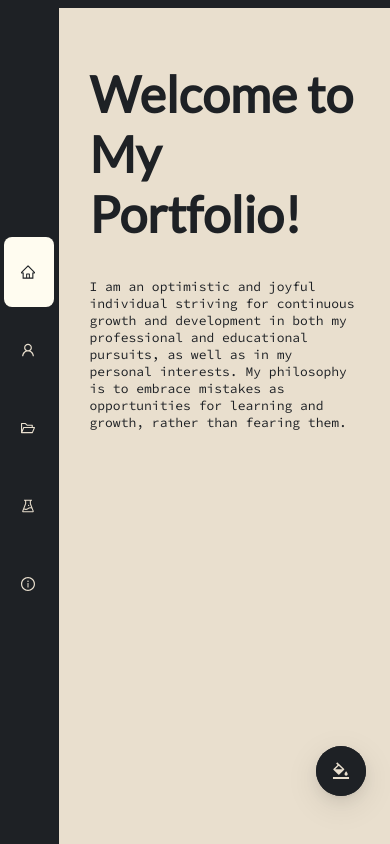
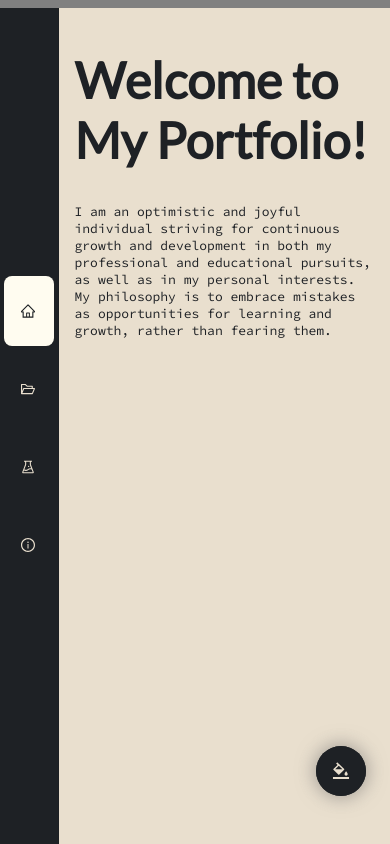
Before and after one commit to Santiag0Herrera/SantiagoHerrera, a React (Vite) app in the folder SantiagoHerrera/: page / in a window 390 px wide. Shown: the top 844 px of the page. Built offline with nearby package versions, Linux system fonts and the light colour scheme.

Commit message:
animation for cards and responsice styling

```diff
--- a/SantiagoHerrera/src/App.jsx
+++ b/SantiagoHerrera/src/App.jsx
@@ -1,8 +1,7 @@
-import React, { useState } from 'react';
+import React from 'react';
 import { Route, Routes } from "react-router-dom";
 import { appRoutes } from './routes';
 import { Layout, ConfigProvider, theme } from 'antd';
-import './App.css';
 import SideBar from './components/SideBar/SideBar';
 import { useGlobalContext } from './Context/context';
 import { motion, useScroll, useSpring } from "framer-motion"
@@ -40,7 +39,7 @@ function App() {
         <SideBar />
         <Content
           style={{
-            minHeight: '150vh',
+            minHeight: '100vh',
             padding: '1rem',
             width: '85vw',
             position: 'absolute',
@@ -59,8 +58,8 @@ function App() {
               transformOrigin: '0%',
               width: '100%',
               height: '0.5rem',
-              backgroundColor: state.theme === 'light' ? '#1e2125' : '#e9dfce',
-              zIndex: 9999,
+              backgroundColor: 'grey',
+              zIndex: 1000,
               display: 'flex',
               flexDirection: 'row',
             }}
--- a/SantiagoHerrera/src/Context/context.jsx
+++ b/SantiagoHerrera/src/Context/context.jsx
@@ -1,5 +1,4 @@
 import React, { useContext, createContext, useEffect, useReducer } from 'react';
-import useFetchDoc from '../hooks/useFirebase';
 import Reducer from '../reducer/Reducer';
 
 export const GlobalContext = createContext();
--- a/SantiagoHerrera/src/components/ProjectCard/ProjectCard.jsx
+++ b/SantiagoHerrera/src/components/ProjectCard/ProjectCard.jsx
@@ -1,20 +1,23 @@
-import React, { useEffect, useState } from 'react'
+import React, { useEffect, useMemo, useState } from 'react'
 import { Skeleton, Card, Avatar } from 'antd';
 import { Link } from 'react-router-dom'
-import { motion } from "framer-motion";
-import {useGlobalContext} from '../../Context/context'
+import { AnimatePresence, motion } from "framer-motion";
+import { useGlobalContext } from '../../Context/context'
 
+const ProjectCard = ({ data, loading, delay }) => {
+    const [isMounted, setIsMounted] = useState(false);
+    const { state } = useGlobalContext();
+    const [preview, setPreview] = useState('');
 
-const ProjectCard = ({ data, loading }) => {
-    const [isMounted, setIsMounted] = useState(false);
-    const {state} = useGlobalContext();
+    const variants = {
+        hidden: { opacity: 0, x: -50 }, // Estado inicial oculto
+        visible: { opacity: 1, x: 0, transition: { delay } }, // Estado visible con transición
+      };
 
     const cardStyles = {
         border: `3px solid ${state.theme === 'light' ? '#1e2125' : '#e9dfce'}`,
         background: state.theme === 'light' ? '#1e2125' : '#e9dfce',
         color: state.theme === 'light' ? '#e9dfce' : '#1e2125',
-        width: '100%',
-        margin: '0 auto',
     }
 
     useEffect(() => {
@@ -25,30 +28,30 @@ const ProjectCard = ({ data, loading }) => {
         }
     }, [])
 
+
     return (
-        <>
+        <AnimatePresence>
             {isMounted &&
                 <motion.div
-                    initial={{ opacity: 0, y: -20 }}
-                    animate={{ opacity: 1, y: 0 }}
-                    exit={{ opacity: 0, y: -20 }}
-                    transition={{ duration: 0.5, ease: 'easeInOut' }}
-                    style={{width: '70%'}}
+                    initial="hidden"
+                    animate="visible"
+                    variants={variants}
                 >
                     <Card
                         style={cardStyles}
+                        className='card'
                     >
-                        <Skeleton loading={loading} avatar active >
-                            <Avatar src="https://xsgames.co/randomusers/avatar.php?g=pixel&key=2" shape='square' size={100} />
+                        <Skeleton loading={loading} avatar active className='card-content'>
+                            <Avatar src={state.theme === 'light' ? '/assets/coding-light.svg' : '/assets/coding-dark.svg'} shape='square' className='card-img' />
                             <div className='cardContent'>
-                                <h4>{data?.name}</h4>
+                                <h4>{data?.name.toUpperCase()}</h4>
                                 <Link to={`https://${data?.latestDeployments[0]?.alias[0]}`}>{data?.latestDeployments[0]?.alias[0]}</Link>
                             </div>
                         </Skeleton>
                     </Card>
                 </motion.div>
             }
-        </>
+        </AnimatePresence>
     )
 }
 
--- a/SantiagoHerrera/src/components/SideBar/SideBar.jsx
+++ b/SantiagoHerrera/src/components/SideBar/SideBar.jsx
@@ -50,6 +50,8 @@ const SideBar = () => {
             flexDirection: 'row',
             alignItems: 'center',
             color: state.activeTab === key ? (state.theme === 'light' ? '#1e2125' : '#e9dfce') : (state.theme === 'light' ? '#e9dfce' : '#1e2125'),
+            fontWeight: state.activeTab === key && 700,
+            fontSize: state.activeTab === key && '16px'
         }
     }
     const menuStyle = {
@@ -61,6 +63,7 @@ const SideBar = () => {
         paddingTop: '3%',
         position: 'fixed',
         width: '15%',
+        zIndex: 999,
     }
     const menuItems = [
         {
@@ -70,14 +73,6 @@ const SideBar = () => {
             style: menuItemStyle('0'),
             path: '/',
             onClick: () => navigate('/')
-        },
-        {
-            key: '1',
-            icon: <UserOutlined />,
-            label: 'About Me',
-            style: menuItemStyle('1'),
-            path: '/about',
-            onClick: () => navigate('/about')
         },
         {
             key: '2',
@@ -106,7 +101,7 @@ const SideBar = () => {
     ]
 
     return (
-        <Sider trigger={null} collapsible collapsed={collapse} style={{ backgroundColor: 'transparent'   }}>
+        <Sider trigger={null} collapsible collapsed={collapse} style={{ backgroundColor: state.theme === 'light' ? '#1e2125' : '#e9dfce'   }}>
             <Menu
                 defaultSelectedKeys={[menuItems.find(item => item.path === window.location.pathname).key]}
                 theme={state.theme}
@@ -119,7 +114,7 @@ const SideBar = () => {
                 icon={<BgColorsOutlined style={{ color: state.theme === 'light' ? '#e9dfce' : '#1e2125' }} />}
                 onClick={() => dispatch({ type: 'THEME' })}
                 type='primary'
-                style={{ height: '50px', width: '50px' }}
+                style={{ height: '50px', width: '50px', boxShadow: `#74727294 0px 0px 18px 2px`}}
             />
         </Sider>
     )
--- a/SantiagoHerrera/src/index.css
+++ b/SantiagoHerrera/src/index.css
@@ -16,6 +16,7 @@ body::-webkit-scrollbar {
 h1{
   font-family: 'Lato', sans-serif;
   font-size: 50px;
+  color: '#2a324b';
 }
 
 p{
@@ -38,13 +39,11 @@ h4{
 
 .projectsContainer{
   display: flex;
-  flex-direction: column;
+  flex-direction: row;
   gap: 20px;
-}
-
-.ant-card-body{
-  display: flex;
-  flex-direction: row;
+  flex-wrap: wrap;
+  justify-content: flex-start;
+  width: 100%;
 }
 
 .ant-card-body .cardContent{
@@ -56,3 +55,47 @@ h4{
 main{
   width: 80%;
 }
+
+.card{
+  margin: 0 auto;
+  height: auto;
+}
+
+.ant-card-body{
+  display: flex;
+  flex-direction: column !important;
+}
+
+.card-img{
+  width: 90%;
+  height: 10rem;
+}
+
+@media screen and (max-width: 630px) {
+  .page{
+    padding: 0;
+  }
+
+  .card{
+    width: 219px;
+  }
+
+  .projectsContainer{
+    display: flex;
+    flex-direction: column;
+    gap: 20px;
+    justify-content: center;
+    width: 100%;
+  }
+}
+
+/* Media query para pantallas medianas/grandes */
+@media screen and (max-width: 768px) {
+  .page{
+    padding: 0;
+  }
+
+  .card{
+    width: 219px;
+  }
+}
--- a/SantiagoHerrera/src/pages/Projects.jsx
+++ b/SantiagoHerrera/src/pages/Projects.jsx
@@ -22,25 +22,24 @@ const Projects = () => {
   }, []);
 
   return (
-    <Space className='page'>
+    <div className='page'>
       {isMounted && (
         <motion.div
           initial={{ opacity: 0, y: -20 }}
           animate={{ opacity: 1, y: 0 }}
           exit={{ opacity: 0, y: -20 }}
-          transition={{ duration: 0.5, ease: 'easeInOut' }}
+          transition={{ ease: 'easeInOut' }}
+          style={{width: '100%'}}
         >
           <h1>My Projects</h1>
           <div className='projectsContainer'>
-            {loading ?
-              Array.from({ length: 6 }).map((item, index) => <ProjectCard key={index} loading={loading}/>)
-            :
-              projects.map((p, index) => <ProjectCard key={index} data={p} loading={loading}/>
+            {!loading &&
+              projects.map((p, index) => <ProjectCard key={index} data={p} loading={loading} delay={index * 0.1}/>
             )}
           </div>
         </motion.div>
       )}
-    </Space>
+    </div>
   )
 }
 
--- a/SantiagoHerrera/src/routes.jsx
+++ b/SantiagoHerrera/src/routes.jsx
@@ -10,11 +10,6 @@ export const appRoutes = [
         id: 0,
         path: "/",
         component: <Home />
-    },
-    {
-        id: 0,
-        path: "/about",
-        component: <AboutMe />
     },
     {
         id: 0,
```
Also changed, not shown: SantiagoHerrera/public/assets/coding-dark.svg (added), SantiagoHerrera/public/assets/coding-light.svg (added), SantiagoHerrera/src/App.css (deleted).
